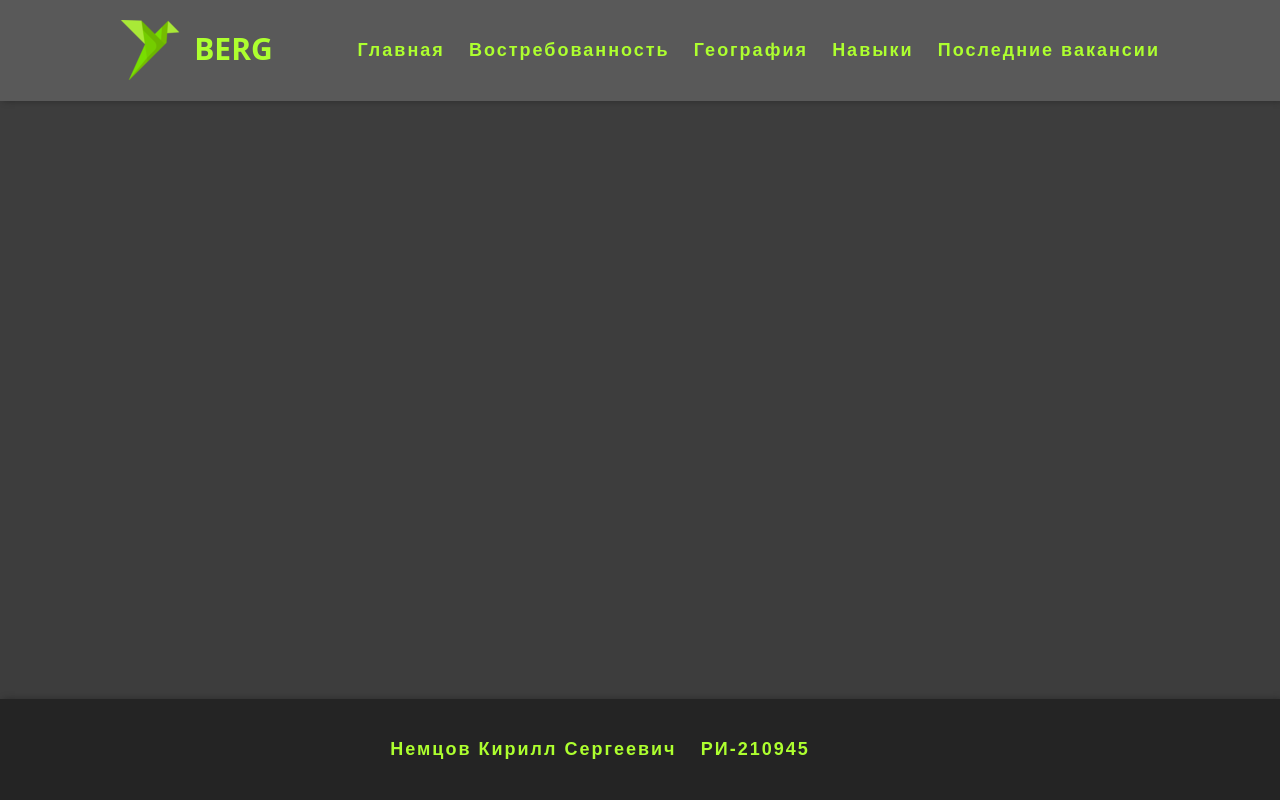
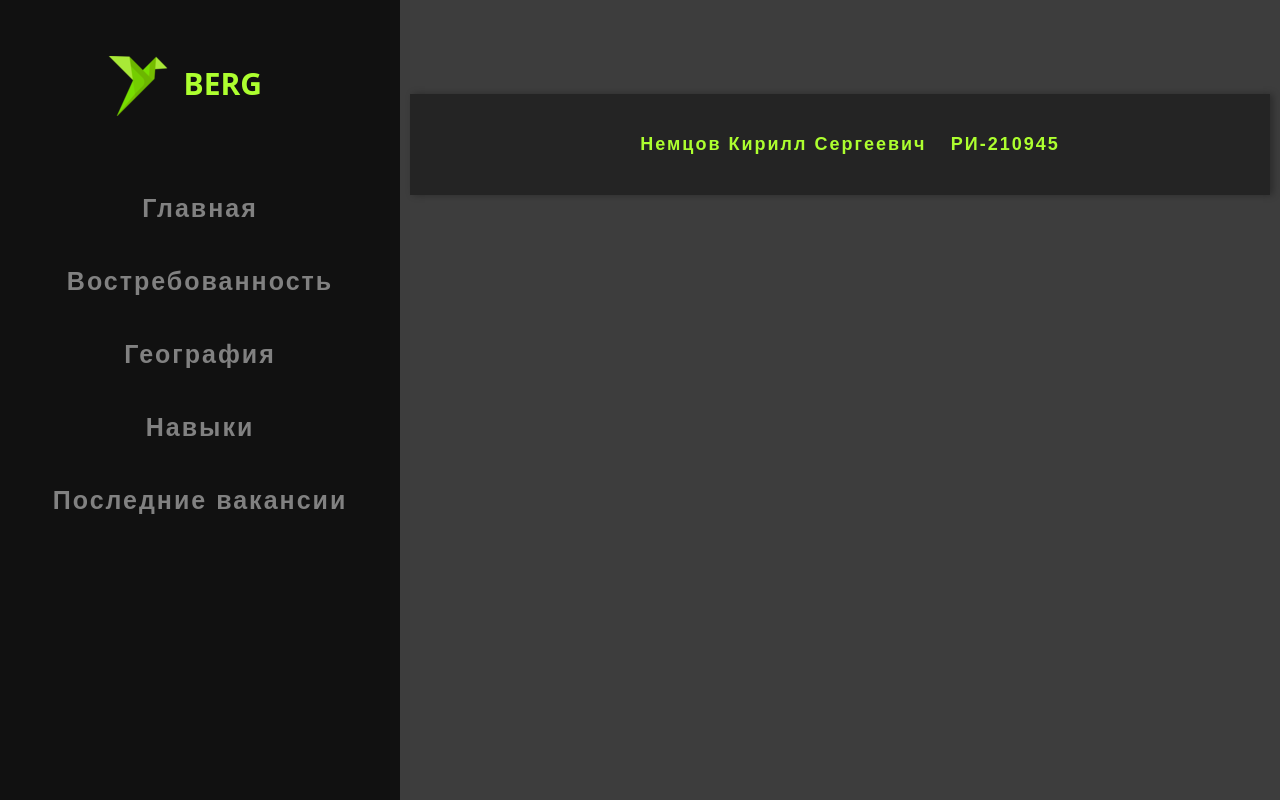
Before and after one commit to gantim/BERG, a Django app: template main/templates/main/info.html in a window 1280 px wide. Run offline with Django 3.2, Linux system fonts and the light colour scheme; the template is opened without the code that fills it, so the values that code supplies are empty.

Commit message:
finally commit. i think

```diff
--- a/main/templates/main/geography.html
+++ b/main/templates/main/geography.html
@@ -2,8 +2,6 @@
 {% load static %}
 {% block title %}География{% endblock %}
 {% block content %}
-
-
     <div style="text-align: center" class="wrapper">
         {{ geographypage.text|safe }}
         <br>
--- a/main/templates/main/home.html
+++ b/main/templates/main/home.html
@@ -5,6 +5,5 @@
     <div class="wrapper">
     <img class="home_img" src="/media/home/Без_имени-11.png" alt="homepage_img">
         {{ homepage.text|safe }}
-
     </div>
 {% endblock %}
--- a/main/templates/main/info.html
+++ b/main/templates/main/info.html
@@ -4,7 +4,7 @@
 {% block content %}
     <div style="text-align: center; color: white;" class="wrapper">
          {{ infopage.text|safe }}
-        <div style="padding: 30px 10% 0 10%">
+        <div style="padding: 70px 0 0 0">
             <img width="48%" src="{{ infopage.graph_left.url }}"/>
             <img width="48%" src="{{ infopage.graph_right.url }}"/>
         </div>
--- a/main/templates/main/mainpage.html
+++ b/main/templates/main/mainpage.html
@@ -15,18 +15,25 @@
 </head>
 <body>
     <aside>
-        <nav class="top-menu">
-            <a class="navbar-logo" href="{% url 'home' %}"><img src="{% static 'main/img/default (1).png' %}"></a>
-            <a href="{% url 'home' %}"><span class="logo">BERG</span></a>
+        <nav class="topbar">
+            <div class="navbar-logo-top">
+                <a class="navbar-logo" href="{% url 'home' %}">
+                    <img alt="qwe" src="{% static 'main/img/default (1).png' %}">
+                </a>
+                <a href="{% url 'home' %}">
+                    <span class="logo">BERG</span>
+                </a>
+            </div>
             <ul class="menu-main">
-                <li><a href="{% url 'home' %}">Главная</a></li>
-                <li><a href="{% url 'info' %}">Востребованность</a></li>
-                <li><a href="{% url 'geography' %}">География</a></li>
-                <li><a href="{% url 'skills' %}">Навыки</a></li>
-                <li><a href="{% url 'vacancies' %}">Последние вакансии</a></li>
+                <li><a href="{% url 'home' %}">Главная</a></li><br>
+                <li><a href="{% url 'info' %}">Востребованность</a></li><br>
+                <li><a href="{% url 'geography' %}">География</a></li><br>
+                <li><a href="{% url 'skills' %}">Навыки</a></li><br>
+                <li><a href="{% url 'vacancies' %}">Последние вакансии</a></li><br>
             </ul>
         </nav>
     </aside>
+<div class="main">
     <div>
         {% block content %}
         {% endblock %}
@@ -42,6 +49,7 @@
             </div>
         </footer>
     </div>
+</div>
 
 </body>
 </html>
--- a/main/utils.py
+++ b/main/utils.py
@@ -29,7 +29,7 @@
             'page': 1,
             'per_page': 100,
             'date_from': f'2022-12-13T00:00:00+0300',
-            'date_to': f'2022-12-15T00:00:00+0300',
+            'date_to': f'2022-12-30T00:00:00+0300',
         }
         data = []
         info = requests.get('https://api.hh.ru/vacancies', params).json()
--- a/static/main/css/main.css
+++ b/static/main/css/main.css
@@ -24,25 +24,35 @@
   display: table;
   clear: both;
 }
-.navbar-logo {display: inline-block; padding-left: 100px;}
+.navbar-logo {
+  margin-left: 100px;
+  float: left;
+}
+
 aside .logo {
   color: greenyellow;
   font-size: 30px;
   font-weight: bold;
-  margin-left: 10px;
   position: relative;
-  bottom: -6px;
+  float: right;
+  margin-right: 130px;
+  margin-top: 5px;
 }
 
 .top-menu a {
   text-decoration: none;
 }
 .menu-main {
+  position: relative;
+  top: 0;
+  left: 0;
+  text-align: center;
+  width: 100%;
   list-style: none;
-  margin: 0;
+  margin-top: 50px;
   padding: 0;
-  padding-right: 100px;
-  float: right;
+
+  float: left;
 }
 .menu-main li {display: inline-block;}
 .menu-main a {
@@ -64,7 +74,8 @@
   height: 9px;
   background: greenyellow;
   position: absolute;
-  left: 50%;
+  left: -20px;
+  top: 36%;
   transform: rotate(45deg) translateX(6.5px);
   opacity: 0;
   transition: .3s linear;
@@ -102,7 +113,6 @@
   list-style: none;
   margin: 0;
   padding: 0;
-  padding-right: 100px;
   color: greenyellow;
   text-align: center;
 }
@@ -140,3 +150,7 @@
 .footer {
   flex: 0 0 auto;
 }
+
+.navbar-logo-top {
+  margin-top: 30px;
+}
--- a/static/main/css/style.css
+++ b/static/main/css/style.css
@@ -54,3 +54,34 @@
 .stat {
     padding-top: 40px;
 }
+
+.topbar {
+    height: 100%;
+    width: 400px;
+    position: fixed;
+    z-index: 1;
+    top: 0;
+    left: 0;
+    background-color: #111;
+    overflow-x: hidden;
+    padding-top: 20px;
+}
+
+
+.topbar a {
+    padding: 6px 8px 6px 8px;
+    text-decoration: none;
+    font-size: 25px;
+    color: #818181;
+    display: block;
+}
+
+
+.topbar a:hover {
+    color: #f1f1f1;
+}
+
+.main {
+    margin-left: 400px;
+    padding: 0px 10px;
+}
```
Also changed, not shown: db.sqlite3. Lines whose indentation alone changed are shown as unchanged.
